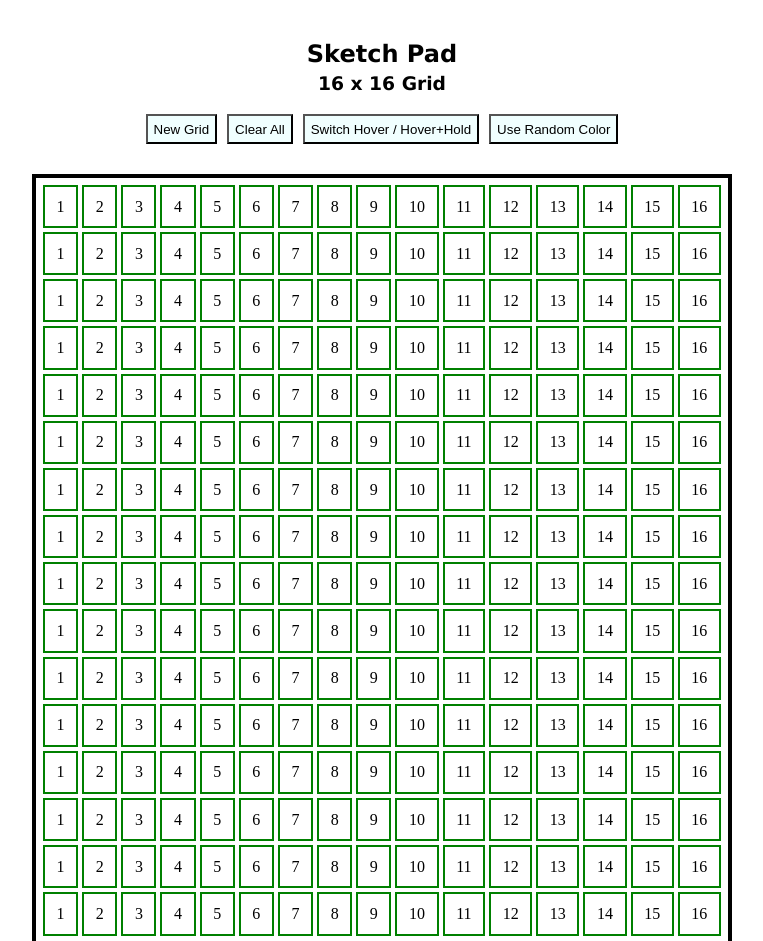
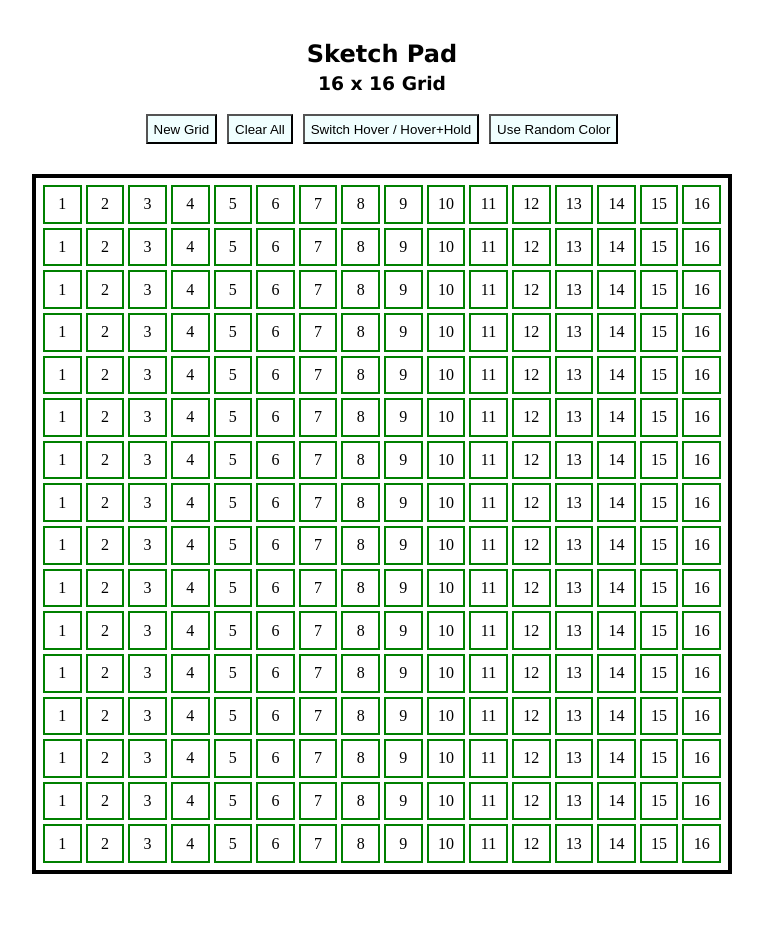
Before and after one commit to xaviergnp/etch-a-sketch, a plain HTML site: page index.html in a window 1280 px wide. Shown: the top 941 px of the page, without its empty margins (258-1021 px from the left). After the commit the page ends 904 px from the top, so only its background shows below. Drawn offline with Linux system fonts and the light colour scheme.

Commit message:
Change grid size limit to 70

```diff
--- a/script.js
+++ b/script.js
@@ -64,13 +64,13 @@ function createGrid() {
             gridColSquare.dataset.saturation = parseInt(Math.random()*100);
             gridColSquare.dataset.lightness = 90;
             gridColSquare.style.cssText = `
-                flex: 1 0 auto;
+                flex: auto;
                 display: flex;
                 align-items: center;
                 justify-content: center;
                 border: 2px solid green;
                 margin: 2px;
-                aspect-ratio: 1 / 1 ;
+                width: 100%;
             `;
             gridColSquare.textContent = `${y+1}`;
             gridRowContainer.appendChild(gridColSquare);
@@ -86,8 +86,8 @@ function newGrid() {
     gridNew.addEventListener("click", e=> {
         let gridValue = prompt("Enter Row Size and Column size separated by space (e.g. 16 16).").split(" ");
 
-        while(!(gridValue[0]>0 && gridValue[0]<=100 && gridValue[1]>0 && gridValue[1]<=100)) {
-            alert("Input values must be between 1 to 100");
+        while(!(gridValue[0]>0 && gridValue[0]<=70 && gridValue[1]>0 && gridValue[1]<=70)) {
+            alert("Input values must be between 1 to 70");
             gridValue = prompt("Enter Row Size and Column size separated by space (e.g. 16 16).").split(" ");
         }
 
--- a/styles.css
+++ b/styles.css
@@ -37,3 +37,8 @@
     background-color: azure;
     height: 30px;
 }
+
+.grid-column-square:before {
+    content: "";
+    padding-top: 100%;
+}
```
